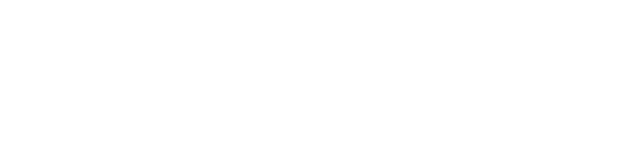
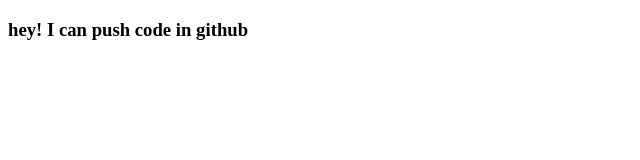
Before and after one commit to csrafsan/portfolio-website, a plain HTML site: page index.html in a window 1280 px wide. Shown: the whole page, without its empty margins (0-640 px from the left). Drawn offline with Linux system fonts and the light colour scheme.

Commit message:
learn github

```diff
--- a/index.html
+++ b/index.html
@@ -5,8 +5,9 @@
     <meta http-equiv="X-UA-Compatible" content="IE=edge">
     <meta name="viewport" content="width=device-width, initial-scale=1.0">
     <title>Portfolio-Website</title>
+
 </head>
 <body>
-
+        <h3>hey! I can push code in github</h3>
 </body>
 </html>
```
